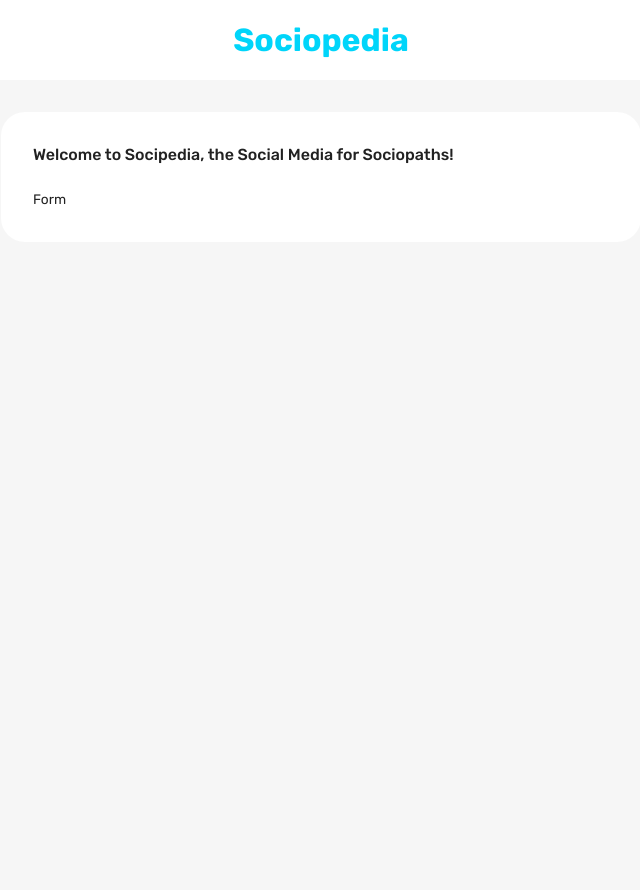
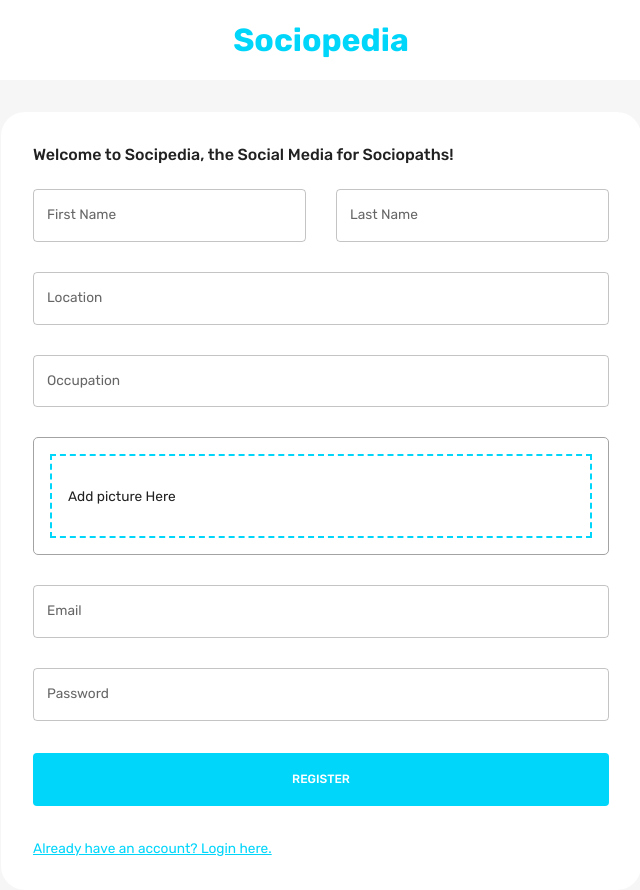
Before and after one commit to fasdjkherig/socialmedia-website, a React (Vite) app in the folder client/: page / in a window 1280 px wide. Shown: the whole page, without its empty margins (319-959 px from the left). Before the commit the page ends 800 px from the top, so only its background shows below. Built offline with nearby package versions, Linux system fonts and the light colour scheme.

Commit message:
second commit

```diff
--- a/client/src/scenes/loginPage/form.jsx
+++ b/client/src/scenes/loginPage/form.jsx
@@ -1,7 +1,310 @@
-import React from "react";
+import React, { useState } from "react";
+import {
+  Box,
+  Button,
+  TextField,
+  useMediaQuery,
+  Typography,
+  useTheme,
+} from "@mui/material";
+import EditOutlinedIcon from "@mui/icons-material/EditOutlined";
+import { Formik } from "formik";
+import * as yup from "yup";
+import { useNavigate } from "react-router-dom";
+import { useDispatch } from "react-redux";
+import Dropzone from "react-dropzone";
+import FlexBetween from "../../Components/FlexBetween";
+import { setLogin } from "../../state";
+
+// validation for register
+const registerSchema = yup.object().shape({
+  firstName: yup.string().required("required"),
+  lastName: yup.string().required("required"),
+  email: yup.string().email("invalid email").required("required"),
+  password: yup.string().required("required"),
+  location: yup.string().required("required"),
+  occupation: yup.string().required("required"),
+  picture: yup.string().required("required"),
+});
+
+// validation for login
+const loginSchema = yup.object().shape({
+  email: yup.string().email("invalid email").required("required"),
+  password: yup.string().required("required"),
+});
+
+// values for register
+const initialValuesRegister = {
+  firstName: "",
+  lastName: "",
+  email: "",
+  password: "",
+  location: "",
+  occupation: "",
+  picture: "",
+};
+
+// // values for login
+const initialValuesLogin = {
+  email: "",
+  password: "",
+};
 
 const Form = () => {
-  return <div>Form</div>;
+  const [pageType, setPageType] = useState("register");
+  const { palette } = useTheme();
+  const dispatch = useDispatch();
+  const navigate = useNavigate();
+  const isNonMobile = useMediaQuery("(min-width:600px)");
+  //   for login
+  const isLogin = pageType === "login";
+  //   for register
+  const isRegister = pageType === "register";
+
+  // register request function
+  const register = async (values, onSubmitProps) => {
+    // this allow to send form info with image
+    const formData = new FormData();
+
+    for (let value in values) {
+      formData.append(value, values[value]);
+    }
+
+    formData.append("picturePath", values.picture.name);
+
+    const savedUserResponse = await fetch(
+      "http://localhost:3001/auth/register",
+      {
+        method: "POST",
+        body: formData,
+      }
+    );
+
+    // to translate request into json format(parsable format)
+    const savedUser = await savedUserResponse.json();
+
+    onSubmitProps.resetForm();
+
+    if (savedUser) setPageType("login");
+  };
+
+  // login request function
+  const login = async (values, onSubmitProps) => {
+    const loggedInResponse = await fetch("http://localhost:3001/auth/login", {
+      method: "POST",
+      headers: { "Content-Type": "application/json" },
+      body: JSON.stringify(values),
+    });
+
+    // to translate request into json format(parsable format)
+    const loggedIn = await loggedInResponse.json();
+
+    onSubmitProps.resetForm();
+
+    if (loggedIn) {
+      dispatch(
+        setLogin({
+          user: loggedIn.user,
+          token: loggedIn.token,
+        })
+      );
+    }
+
+    navigate("/home");
+  };
+
+  // all submit(register and login) function
+  const handleFormSubmit = async (values, onSubmitProps) => {
+    if (isLogin) await login(values, onSubmitProps);
+
+    if (isRegister) await register(values, onSubmitProps);
+  };
+
+  return (
+    <Formik
+      onSubmit={handleFormSubmit}
+      initialValues={isLogin ? initialValuesLogin : initialValuesRegister}
+      validationSchema={isLogin ? loginSchema : registerSchema}
+    >
+      {({
+        values,
+        errors,
+        touched,
+        handleBlur,
+        handleChange,
+        handleSubmit,
+        setFieldValue,
+        resetForm,
+      }) => (
+        <form onSubmit={handleSubmit}>
+          <Box
+            display="grid"
+            gap="30px"
+            gridTemplateColumns="repeat(4, minmax(0, 1fr))"
+            sx={{
+              "& > div": { gridColumn: isNonMobile ? undefined : "span 4" },
+            }}
+          >
+            {isRegister && (
+              <>
+                {/* first name field */}
+                <TextField
+                  label="First Name"
+                  onBlur={handleBlur}
+                  onChange={handleChange}
+                  value={values.firstName}
+                  name="firstName"
+                  error={
+                    Boolean(touched.firstName) && Boolean(errors.firstName)
+                  }
+                  helperText={touched.firstName && errors.firstName}
+                  sx={{ gridColumn: "span 2" }}
+                />
+
+                {/* last name field */}
+                <TextField
+                  label="Last Name"
+                  onBlur={handleBlur}
+                  onChange={handleChange}
+                  value={values.lastName}
+                  name="lastName"
+                  error={Boolean(touched.lastName) && Boolean(errors.lastName)}
+                  helperText={touched.lastName && errors.lastName}
+                  sx={{ gridColumn: "span 2" }}
+                />
+
+                {/* location field */}
+                <TextField
+                  label="Location"
+                  onBlur={handleBlur}
+                  onChange={handleChange}
+                  value={values.location}
+                  name="location"
+                  error={Boolean(touched.location) && Boolean(errors.location)}
+                  helperText={touched.location && errors.location}
+                  sx={{ gridColumn: "span 4" }}
+                />
+
+                {/* occupation field */}
+                <TextField
+                  label="Occupation"
+                  onBlur={handleBlur}
+                  onChange={handleChange}
+                  value={values.occupation}
+                  name="occupation"
+                  error={
+                    Boolean(touched.occupation) && Boolean(errors.occupation)
+                  }
+                  helperText={touched.occupation && errors.occupation}
+                  sx={{ gridColumn: "span 4" }}
+                />
+
+                {/* profile image field */}
+                <Box
+                  gridColumn="span 4"
+                  border={`1px solid ${palette.neutral.medium}`}
+                  borderRadius="5px"
+                  p="1rem"
+                >
+                  {/* إنشاء حقل لإدراج صورة */}
+                  <Dropzone
+                    acceptedFiles=".jpg,.jpeg,.png"
+                    multiple={false}
+                    onDrop={(acceptedFiles) =>
+                      setFieldValue("picture", acceptedFiles[0])
+                    }
+                  >
+                    {({ getRootProps, getInputProps }) => (
+                      <Box
+                        {...getRootProps()}
+                        border={`2px dashed ${palette.primary.main}`}
+                        p="1rem"
+                        sx={{ "&:hover": { cursor: "pointer" } }}
+                      >
+                        <input {...getInputProps()} />
+
+                        {!values.picture ? (
+                          <p>Add picture Here</p>
+                        ) : (
+                          <FlexBetween>
+                            <Typography>{values.picture.name}</Typography>
+                            <EditOutlinedIcon />
+                          </FlexBetween>
+                        )}
+                      </Box>
+                    )}
+                  </Dropzone>
+                </Box>
+              </>
+            )}
+
+            {/* for register and login  */}
+            {/* يعني الجزء ده هيظهر في إنشاء الحساب وفي تسجيل الدخول علي حدًا سواء عكس الجزء اللي فوق هبظهر في حالة إنشاء حساب فقط */}
+            {/* email field */}
+            <TextField
+              label="Email"
+              onBlur={handleBlur}
+              onChange={handleChange}
+              value={values.email}
+              name="email"
+              error={Boolean(touched.email) && Boolean(errors.email)}
+              helperText={touched.email && errors.email}
+              sx={{ gridColumn: "span 4" }}
+            />
+            {/* password field */}
+            <TextField
+              label="Password"
+              type="password"
+              onBlur={handleBlur}
+              onChange={handleChange}
+              value={values.password}
+              name="password"
+              error={Boolean(touched.password) && Boolean(errors.password)}
+              helperText={touched.password && errors.password}
+              sx={{ gridColumn: "span 4" }}
+            />
+          </Box>
+
+          {/* buttons */}
+          <Box>
+            {/* زر إنشاء حساب أو تسجيل الدخول */}
+            <Button
+              fullWidth
+              type="submit"
+              sx={{
+                m: "2rem 0",
+                p: "1rem",
+                backgroundColor: palette.primary.main,
+                color: palette.background.alt,
+                "&:hover": { color: palette.primary.main },
+              }}
+            >
+              {isLogin ? "Login" : "Register"}
+            </Button>
+
+            <Typography
+              onClick={() => {
+                setPageType(isLogin ? "register" : "login");
+                resetForm();
+              }}
+              sx={{
+                textDecoration: "underline",
+                color: palette.primary.main,
+                "&:hover": {
+                  cursor: "pointer",
+                  color: palette.primary.dark,
+                },
+              }}
+            >
+              {isLogin
+                ? "Don't have an account? Sign Up here."
+                : "Already have an account? Login here."}
+            </Typography>
+          </Box>
+        </form>
+      )}
+    </Formik>
+  );
 };
 
 export default Form;
--- a/client/src/scenes/loginPage/index.jsx
+++ b/client/src/scenes/loginPage/index.jsx
@@ -31,7 +31,7 @@
           Welcome to Socipedia, the Social Media for Sociopaths!
         </Typography>
 
-        {/* login form */}
+        {/* register and login form */}
         <Form />
       </Box>
     </Box>
--- a/client/src/scenes/navbar/index.jsx
+++ b/client/src/scenes/navbar/index.jsx
@@ -39,8 +39,7 @@
   const primaryLight = theme.palette.primary.light;
   const alt = theme.palette.background.alt;
 
-  // const fullName = `${user.firstName} ${user.lastName}`;
-  const fullName = "Farahat Ali";
+  const fullName = `${user.firstName} ${user.lastName}`;
 
   return (
     <FlexBetween padding="1rem 6%" backgroundColor={alt}>
```
Also changed, not shown: 1 other file (tests, documents, lock files or other folders).
